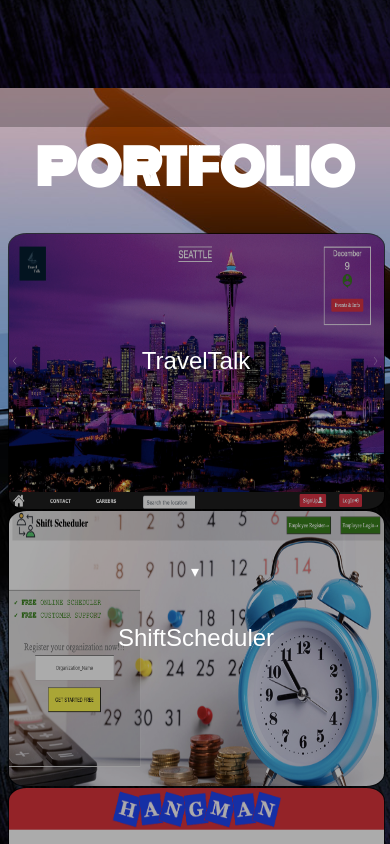
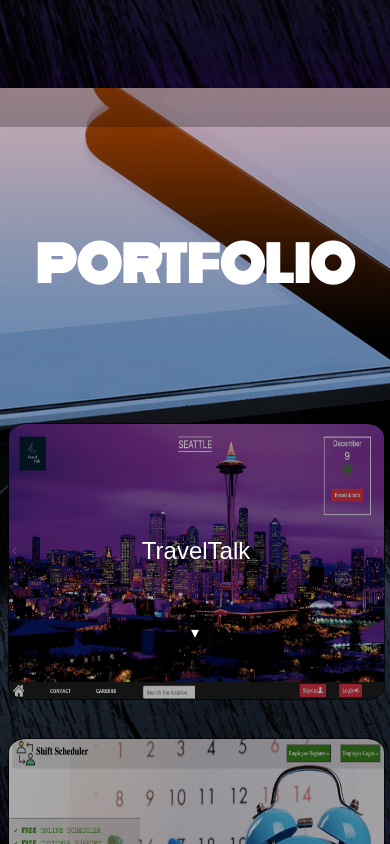
Before and after one commit to Aakratigoel/Portfolio, a React (Create React App) app: page / in a window 390 px wide. Shown: the part 1600-2444 px from the top of the page. Built offline with nearby package versions, Linux system fonts and the light colour scheme; a web font is replaced by a local one.

Commit message:
added unit vh for margins and height of portfolio div

```diff
--- a/src/index.css
+++ b/src/index.css
@@ -568,12 +568,12 @@ font-family:'Monoton', cursive;
       margin:0;
       background-size: cover;
     }
-   #secondDiv{
+   /* #secondDiv{
      height:100vh;
    }
    #myprofilediv{
      height:100vh;
-   }
+   } */
    #introheading{
      font-size:220%;
      font-family:'Monoton', cursive;
@@ -603,34 +603,25 @@ color:white;
 
 
   }
-   #portfoliodiv{
-     display: block;
-     height:100vh;
-     margin-bottom: 20%;
-   }
-   #portfolioheading{
-     padding-top:1%;
-   }
-
-
-   #projectarrowdiv{
-     display: block;
-     position: absolute;
-     left:47%;
-
-   }
-   #projectarrow{
-    color:white;
-    font-size: 200%;
-   }
-   #contactPage{
+  #portfoliodiv{
+    height:200vh;
+    display: grid;
+    grid-template-rows:2vh 3vh 40vh 40vh;
+    grid-row-gap:0vh;
+    margin-top:10vh;
+    margin-bottom:0vh;
+  }
+   /* #portfolioheading{
+    margin-top:1rem;
+   } */
+   /* #contactPage{
     height:100vh;
-   }
+   } */
   #firstrowofproject{
     /* display: grid;
     grid-template-columns: 9% 9% 9%; */
     height: 270px;
-    margin-top:7%;
+    margin-top:20vh;
     margin-bottom: 7%;
     margin-right: auto;
     margin-left: auto;
@@ -641,21 +632,23 @@ color:white;
     height:270px ;
     margin-left:auto;
     margin-right:auto;
-
   }
-  /* #col_row{
-    display: grid;
-    /* grid-template-rows: 270px 270px 270px;
-    grid-template-columns: 270px;
-    height:900px ;
-    padding:10%;
-    grid-row-gap:7%;
-    text-align: center;
+  #shiftscheduler{
+    margin-top:10%;
   }
-
-  /* #secondrowofproject{
-    display: none;;
-  } */
+  #hangman{
+    margin-top:10%;
+  }
+  #footer3{
+    position: relative;
+    bottom: 0;
+    width: 100%;
+    height: 2.5rem;
+    color:white;
+    margin-bottom:20px;
+   text-align: center;
+   font-family:'Trebuchet MS', 'Lucida Sans Unicode', 'Lucida Grande', 'Lucida Sans', Arial, sans-serif;
+  }
    #contactPage{
      display: block;
    }
@@ -668,20 +661,3 @@ color:white;
    }
 
 }
-  /* @media only screen and (min-width: 1000px) {
-    #navbutton{
-      display: none;
-    }
-   #verticalnavbardiv{
-     display: none;
-   }
-   #navbar{
-     display: block;
-     position:fixed;
-  display: grid;
-  grid-template-columns: 100px 100px 135px 100px 120px;
-  grid-template-rows:50px;
-  grid-gap:5px;
-  color:white;
-   }
-  } */
```
Also changed, not shown: 1 other file (tests, documents, lock files or other folders).
